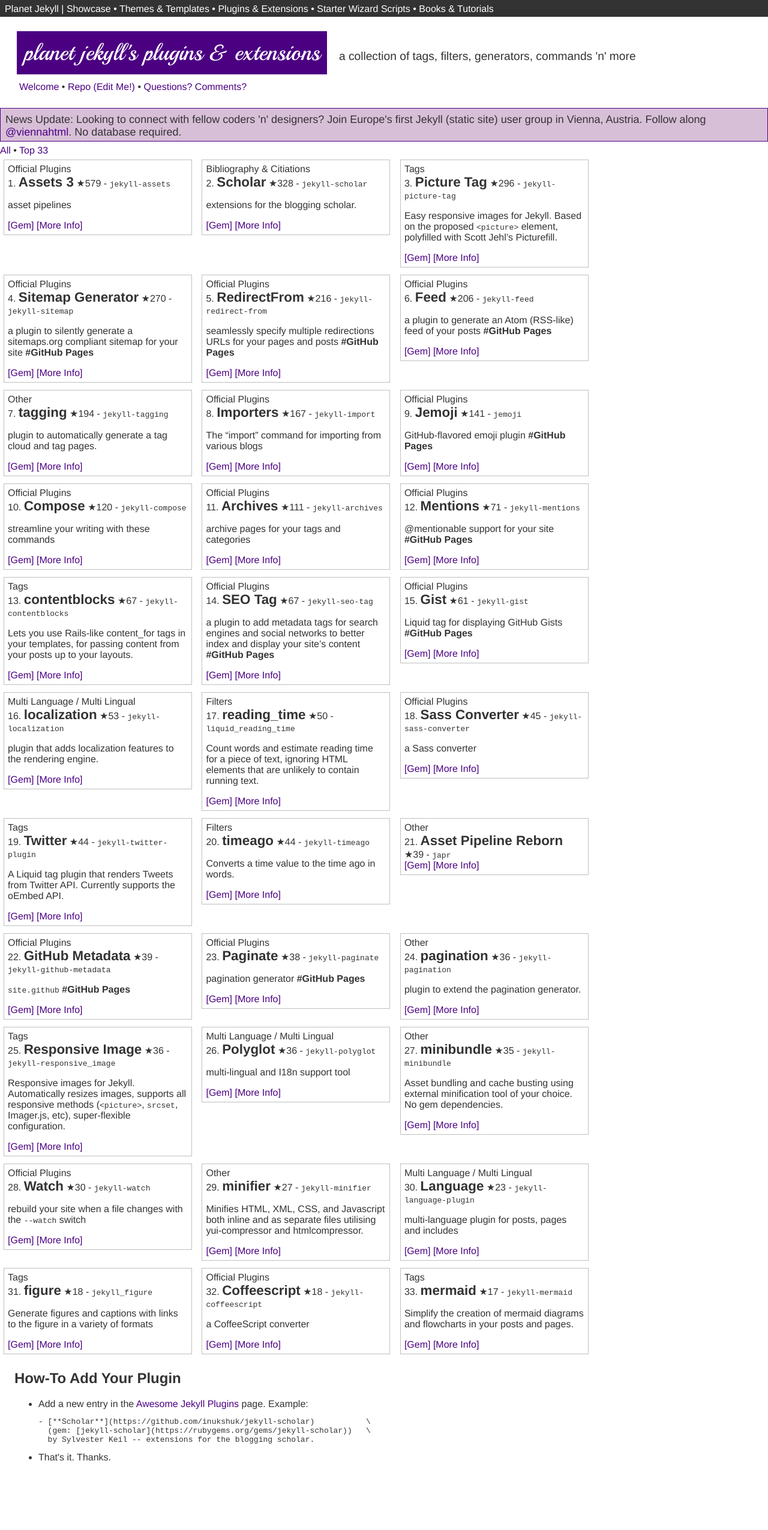
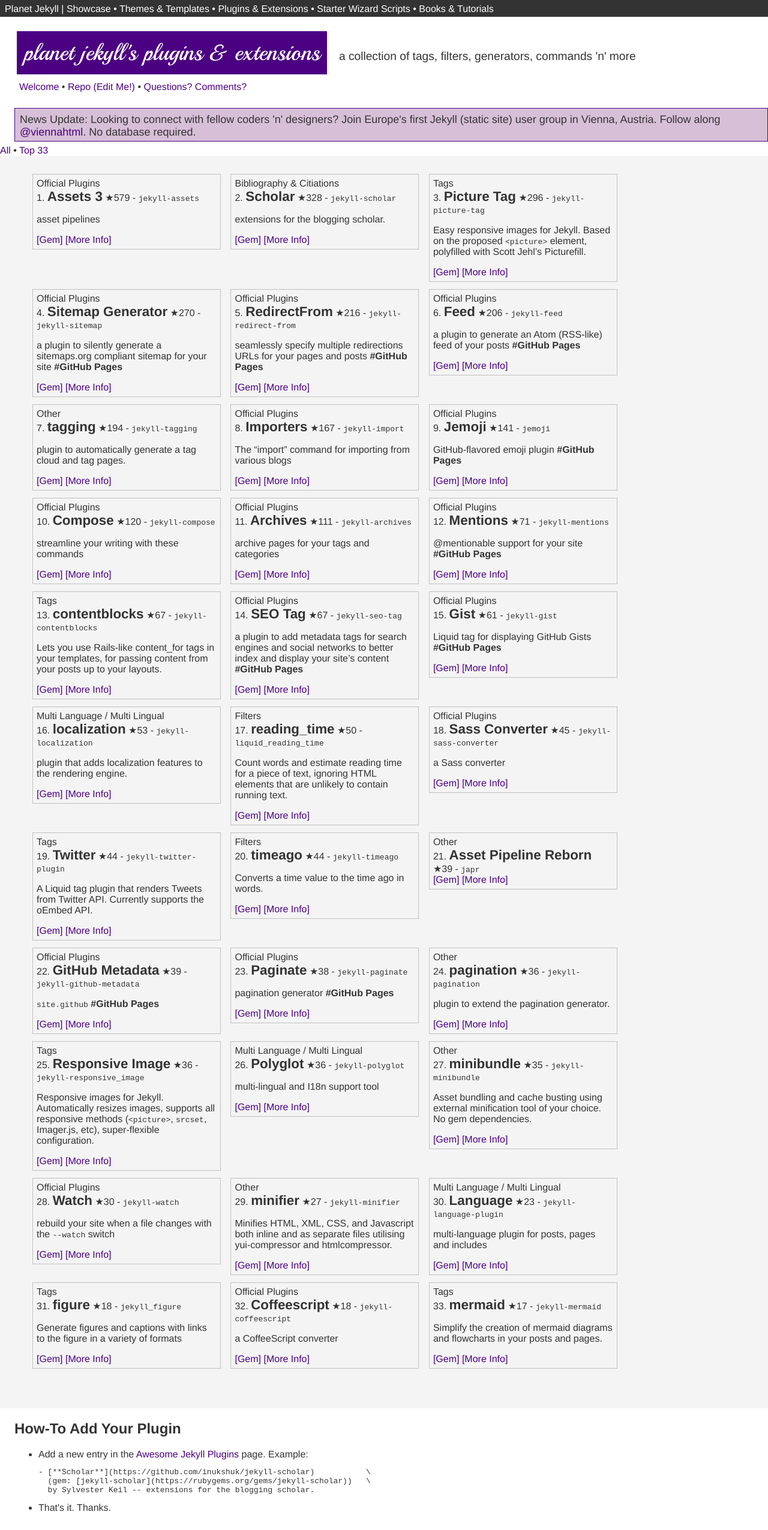
Before and after one commit to planetjekyll/planetjekyll.github.io, a Jekyll site: the page built from plugins/top.html, in a window 1280 px wide. Shown: the whole page at 60% size. Built offline with Jekyll 4.4.1, drawn with Linux system fonts in a browser that asks for light colours; before the commit the page ends 2467 px from its top, so only the background shows below that.

Commit message:
up layout

```diff
--- a/_layouts/plugins.html
+++ b/_layouts/plugins.html
@@ -10,8 +10,8 @@
 
 {% include banner-jekyll.html %}
 
-<div id="front">
-  <div id="header">
+<div id="header">
+  <div id="masthead">
     <span class='big'>planet jekyll's plugins &amp; extensions</span>
     <span class='small'>a collection of tags, filters, generators, commands 'n' more</span>
   </div>
@@ -29,7 +29,7 @@
   {{ content }}
 </div>
 
-<div id="back">
+<div id="footer">
   {% include addplugin.html %}
 </div>
 
--- a/css/plugins/_announce.scss
+++ b/css/plugins/_announce.scss
@@ -5,7 +5,7 @@
 
   font-size: 18px;
   padding: 8px 8px 4px 8px;    // top right bottom left
-  margin: 6px 0 6px 0;         // top right bottom left
+  margin: 6px 0 6px 24px;         // top right bottom left - note: set left to 24px!!
   border: 1px solid $color-primary;
 
   a {
--- a/css/plugins/_plugins.scss
+++ b/css/plugins/_plugins.scss
@@ -1,6 +1,14 @@
 
 
 .plugins {
+
+  background-color: #f4f4f4;
+  margin: 0;
+
+  padding-top:    24px; // was: 24px;
+  padding-bottom: 60px; // was: 24+24+12px;
+  padding-left:   48px; // was: 24px;
+
 
 .plugin {
   display: inline-block;
--- a/css/plugins/style.scss
+++ b/css/plugins/style.scss
@@ -13,25 +13,20 @@
   margin: 0;
 }
 
-body {
-  /* background-color: silver; */
-}
+// assume this structure:
+//  1) header
+//       masthead
+//  2) main / plugins  (see _plugins.scss)
+//  3) footer
 
-
-
-// assume this structure:
-//  1) front
-//  2) showcase  (see _showcase.scss)
-//  3) back
-
-#front {
+#header {
   padding-top: 12px;
   padding-left: 24px;
   padding-right: 24px;
   padding-bottom: 12px;
 }
 
-#back {
+#footer {
   padding-left: 24px;
   padding-right: 24px;
   padding-bottom: 12px;
@@ -50,7 +45,7 @@
 
 
 
-#header {
+#masthead {
   padding: 0.25em;
 
   .big
@@ -72,7 +67,7 @@
     // color: gray;
     padding-left: 15px;
   }
-} // # header
+} // # masthead
 
 
 
--- a/css/showcase/_settings.scss
+++ b/css/showcase/_settings.scss
@@ -11,7 +11,7 @@
 // $color-primary: 	#006400;  // DarkGreen
 // $color-primary: #00ff00; // Lime	 (green)
 // $color-primary: #800000;  // Maroon
-$color-primary: #008b8b; // DarkCyan
-
+// $color-primary: #008b8b; // DarkCyan
+$color-primary: #008080;  // Teal
 
 // was => $color-primary:  #cc0000;  // was: red; try a little darker red (not so bright)
```
